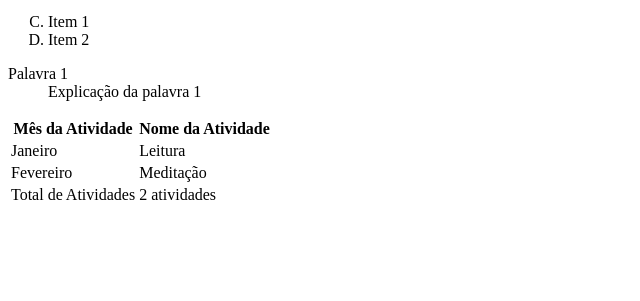
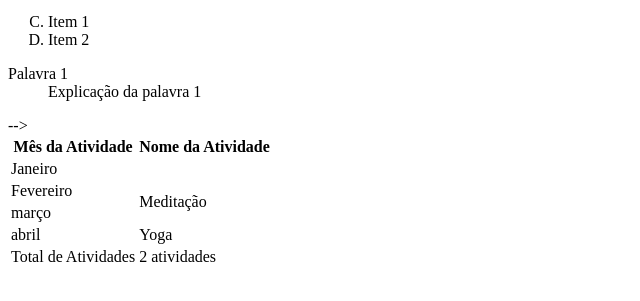
Before and after one commit to jmooliveira/HTML-HC, a plain HTML site: page 12-13_listasTabelas.html in a window 1280 px wide. Shown: the part 367-668 px from the top of the page, without its empty margins (0-640 px from the left). Drawn offline with Linux system fonts and the light colour scheme.

Commit message:
modificação da tabela 12-13_ListasTabelas.html

```diff
--- a/12-13_listasTabelas.html
+++ b/12-13_listasTabelas.html
@@ -50,12 +50,20 @@
                 </thead>
                 <tbody><!--corpo da tabela-->
                     <tr>
-                        <td>Janeiro</td>
-                        <td>Leitura</td>
+                        <td colspan="2">Janeiro</td>
+                        <!--<td>Leitura</td>-->
                     </tr>
                     <tr>
                         <td>Fevereiro</td>
-                        <td>Meditação</td>
+                        <td rowspan="2">Meditação</td>
+                    </tr>
+                    <tr>
+                        <td>março</td>
+                        <!--<td>Meditação</td>-->
+                    </tr>
+                    <tr>
+                        <td>abril</td>
+                        <td>Yoga</td>-->
                     </tr>
 
                 </tbody>
```
